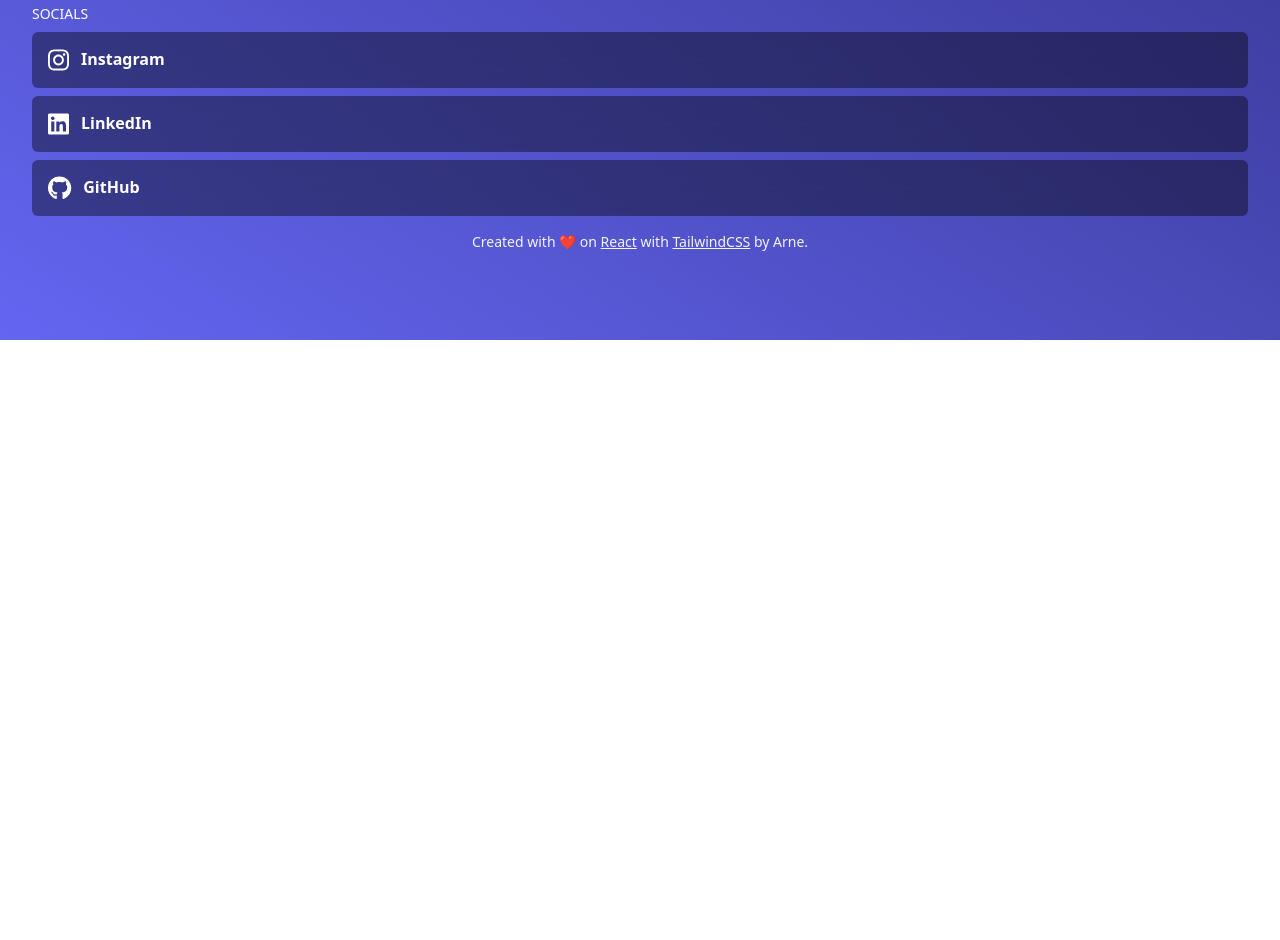
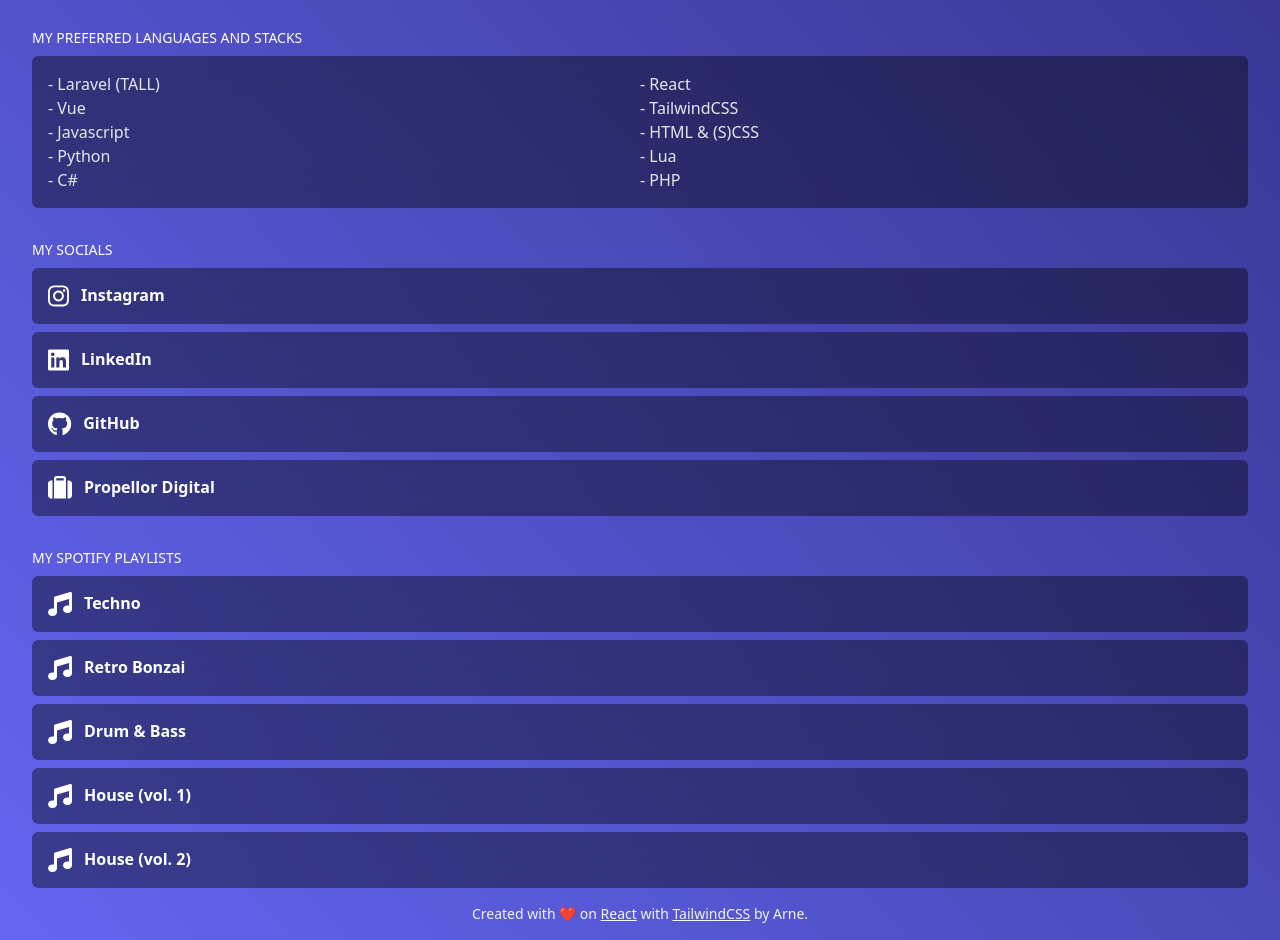
Before and after one commit to arnevdaele/arnevandaele.com, a React (Create React App) app in the folder arnevandaele/: page / in a window 1280 px wide. Shown: the part 460-1400 px from the top of the page. Before the commit the page ends 800 px from the top, so only its background shows below. Built offline with nearby package versions, Linux system fonts and the light colour scheme.

Commit message:
push new build

```diff
--- a/arnevandaele/src/App.js
+++ b/arnevandaele/src/App.js
@@ -1,26 +1,58 @@
 import React, { useEffect } from 'react';
 import Header from './components/Header';
 import Footer from './components/Footer';
+import Link from './components/Link';
 import './App.css';
-import items from './items';
+import items from './config/items';
+import playlist from './config/playlist';
 import {FontAwesomeIcon} from "@fortawesome/react-fontawesome";
+import {faChevronRight} from "@fortawesome/free-solid-svg-icons";
 
 function App() {
   useEffect(() => {
     document.title = 'Arne Van Daele - Propellor Digital';
   }, []);
   return (
-    <div className='h-screen w-auto bg-gradient-to-tr from-indigo-500 to-indigo-900'>
+    <div className='bg-gradient-to-tr from-indigo-500 to-indigo-900'>
       <Header />
 
-        <div className='px-8'>
-            <p class='text-white text-sm uppercase mb-2'>Socials</p>
+        <div className='px-8 mb-8'>
+            <p className='text-white text-sm uppercase mb-2'>My preferred languages and stacks</p>
+            <div className='flex space-x-3 items-center bg-black/40 backdrop-blur-lg rounded-md p-4 text-white'>
+                <div className='grid grid-cols-2 w-full'>
+                    <p className='text-gray-200'>- Laravel (TALL)</p>
+                    <p className='text-gray-200'>- React</p>
+                    <p className='text-gray-200'>- Vue</p>
+                    <p className='text-gray-200'>- TailwindCSS</p>
+                    <p className='text-gray-200'>- Javascript</p>
+                    <p className='text-gray-200'>- HTML & (S)CSS</p>
+                    <p className='text-gray-200'>- Python</p>
+                    <p className='text-gray-200'>- Lua</p>
+                    <p className='text-gray-200'>- C#</p>
+                    <p className='text-gray-200'>- PHP</p>
+                </div>
+            </div>
+
+            {/*<a target='_blank' className='flex space-x-3 items-center bg-black/40 backdrop-blur-lg rounded-md p-4 text-white hover:bg-black/60 transition ease-in-out duration-300 mt-2'>*/}
+            {/*    <FontAwesomeIcon icon={faChevronRight} className='text-xl'/>*/}
+            {/*    <p className='-mt-0.5 font-bold'>My expertise</p>*/}
+            {/*</a>*/}
+        </div>
+
+        <div className='px-8 mb-8'>
+            <p class='text-white text-sm uppercase mb-2'>My Socials</p>
             <div className='flex flex-col space-y-2'>
                 {items.map((item, index) => (
-                    <a key={index} href={item.url} target='_blank' className='flex space-x-3 items-center bg-black/40 backdrop-blur-lg rounded-md p-4 text-white hover:bg-black/60 transition ease-in-out duration-300'>
-                        <FontAwesomeIcon icon={item.icon} className='text-2xl'/>
-                        <p className='-mt-0.5 font-bold'>{item.title}</p>
-                    </a>
+                    <Link key={index} item={item} />
+                ))}
+            </div>
+        </div>
+
+        <div className='px-8'>
+            <p className='text-white text-sm uppercase mb-2'>My Spotify playlists</p>
+            <div className='flex flex-col space-y-2'>
+                {playlist.map((item, index) => (
+                    <Link key={index} item={item} />
                 ))}
             </div>
         </div>
--- a/arnevandaele/src/components/Footer.js
+++ b/arnevandaele/src/components/Footer.js
@@ -2,7 +2,7 @@
 
 const Footer = () => {
     return (
-        <div className='flex justify-center text-gray-100 text-sm mt-4'>
+        <div className='flex justify-center text-gray-100 text-sm mt-4 pb-4'>
           <p>Created with ❤️ on <a href='https://reactjs.com' target='_blank' className='underline'>React</a> with <a href='https://tailwindcss.com' target='_blank' className='underline'>TailwindCSS</a> by Arne.</p>
         </div>
       );
--- a/arnevandaele/src/components/Header.js
+++ b/arnevandaele/src/components/Header.js
@@ -6,7 +6,8 @@
           <div className='flex flex-col items-center'>
             <img className='h-44 w-44 object-cover rounded-full border-2 border-white/10 drop-shadow-lg mb-5 lg:mb-8' src='arne.jpg'></img>
             <div className='font-bold text-2xl lg:text-4xl'>Arne Van Daele</div>
-            <div className='text-leading font-light italic'>Full-stack developer</div>
+            <div className='text-leading font-light italic'>Founder of Propellor Digital</div>
+            <div className='text-leading font-light italic'>Software Engineer & Cyber Security</div>
           </div>
         </div>
       );
--- /dev/null
+++ b/arnevandaele/src/components/Link.js
@@ -0,0 +1,13 @@
+import React from 'react';
+import {FontAwesomeIcon} from "@fortawesome/react-fontawesome";
+
+const Link = ({ index, item }) => {
+    return (
+        <a key={index} href={item.url} target='_blank' className='flex space-x-3 items-center bg-black/40 backdrop-blur-lg rounded-md p-4 text-white hover:bg-black/60 transition ease-in-out duration-300'>
+            <FontAwesomeIcon icon={item.icon} className='text-2xl'/>
+            <p className='-mt-0.5 font-bold'>{item.title}</p>
+        </a>
+    );
+}
+
+export default Link;
--- a/arnevandaele/src/items.js
+++ b/arnevandaele/src/config/items.js
@@ -1,4 +1,4 @@
-import { faHome } from '@fortawesome/free-solid-svg-icons';
+import {faHome, faSuitcase} from '@fortawesome/free-solid-svg-icons';
 import {faGithub, faInstagram, faLinkedin} from '@fortawesome/free-brands-svg-icons';
 
 const items  = [
@@ -16,6 +16,11 @@
         icon: faGithub,
         title: 'GitHub',
         url: 'https://github.com/arnevdaele',
+    },
+    {
+        icon: faSuitcase,
+        title: 'Propellor Digital',
+        url: 'https://propellordigital.com',
     }
 ];
 
--- /dev/null
+++ b/arnevandaele/src/config/playlist.js
@@ -0,0 +1,32 @@
+import {faHome, faMusic} from '@fortawesome/free-solid-svg-icons';
+import {faGithub, faInstagram, faLinkedin} from '@fortawesome/free-brands-svg-icons';
+
+const items  = [
+    {
+        icon: faMusic,
+        title: 'Techno',
+        url: 'https://open.spotify.com/playlist/2VDi9cczVF5wjWPt8wxavN?si=c7f55f6220504b40'
+    },
+    {
+        icon: faMusic,
+        title: 'Retro Bonzai',
+        url: 'https://open.spotify.com/playlist/0M7s7vVjqpllv4dLwj71Kr?si=a8193189f4aa44b6'
+    },
+    {
+        icon: faMusic,
+        title: 'Drum & Bass',
+        url: 'https://open.spotify.com/playlist/54xq6CqG6B4nGWUsz59hot?si=b494385774e74494',
+    },
+    {
+        icon: faMusic,
+        title: 'House (vol. 1)',
+        url: 'https://open.spotify.com/playlist/1sMDjIxhKRpNmpeYRwHYsP?si=8ba67809acac47e5',
+    },
+    {
+        icon: faMusic,
+        title: 'House (vol. 2)',
+        url: 'https://open.spotify.com/playlist/6Lf3ROGXQu6Z84plL2NTSJ?si=f764961ef8bb4a9e',
+    }
+];
+
+export default items;
```
Also changed, not shown: 11 other files (tests, documents, lock files or other folders).
